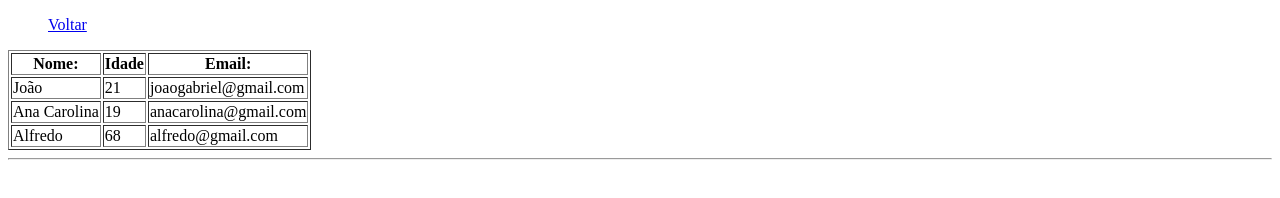
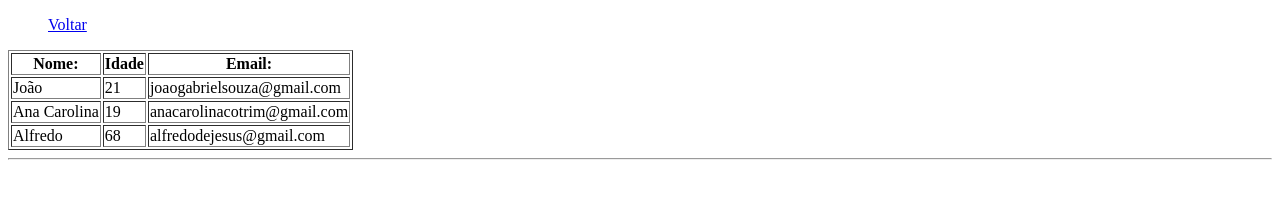
Before and after one commit to Joao20022003/IESB_Construcao_Frontend1, a plain HTML site: page 01-fundamentos/tabela.html in a window 1280 px wide. Drawn offline with Linux system fonts and the light colour scheme.

Commit message:
Exercicio_1

```diff
--- a/01-fundamentos/tabela.html
+++ b/01-fundamentos/tabela.html
@@ -33,17 +33,17 @@
             <tr>
                 <td>João</td>
                 <td>21</td>
-                <td>joaogabriel@gmail.com</td>
+                <td>joaogabrielsouza@gmail.com</td>
             </tr>
             <tr>
                 <td>Ana Carolina</td>
                 <td>19</td>
-                <td>anacarolina@gmail.com</td>
+                <td>anacarolinacotrim@gmail.com</td>
             </tr>
             <tr>
                 <td>Alfredo</td>
                 <td>68</td>
-                <td>alfredo@gmail.com</td>
+                <td>alfredodejesus@gmail.com</td>
             </tr>
         </tbody>
 
```
Also changed, not shown: 01-fundamentos/formulario.html (+1 -1 lines).
